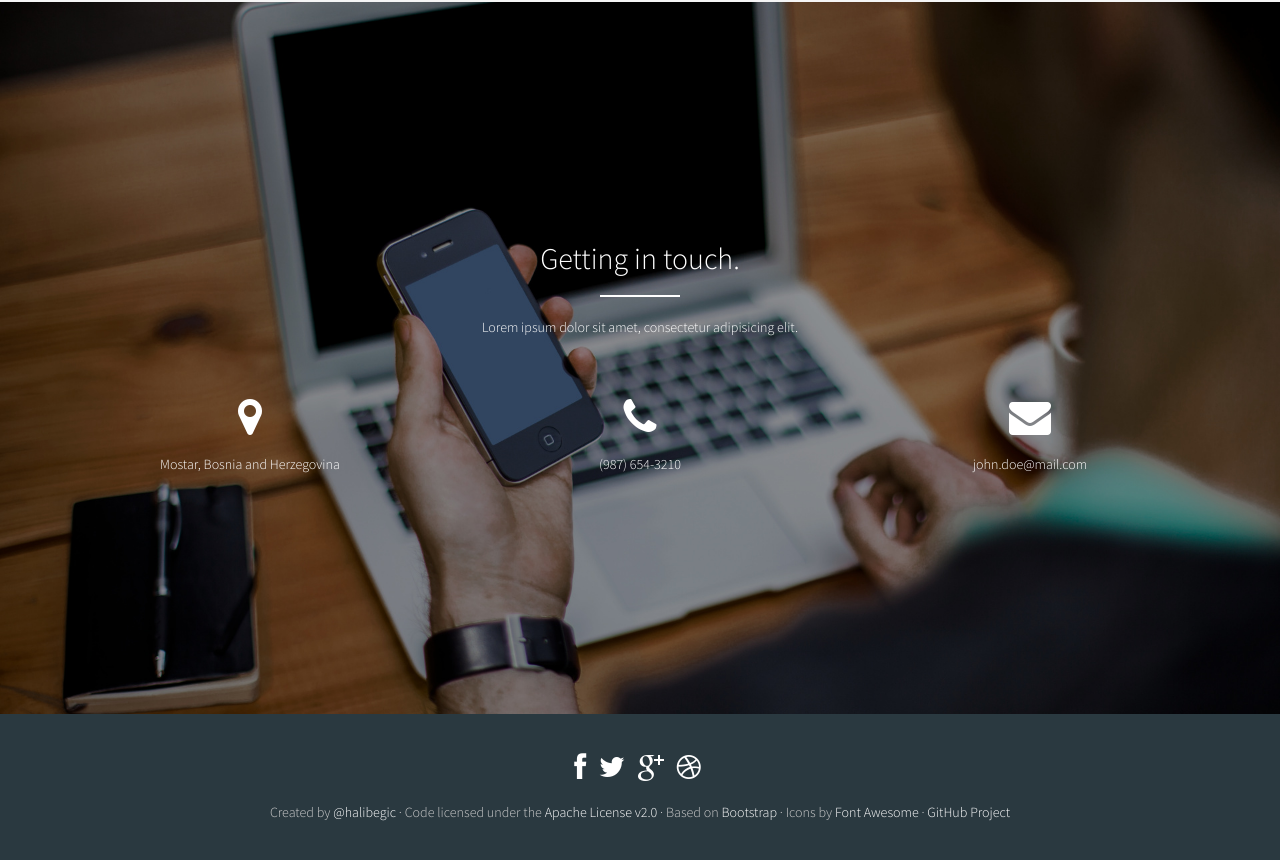
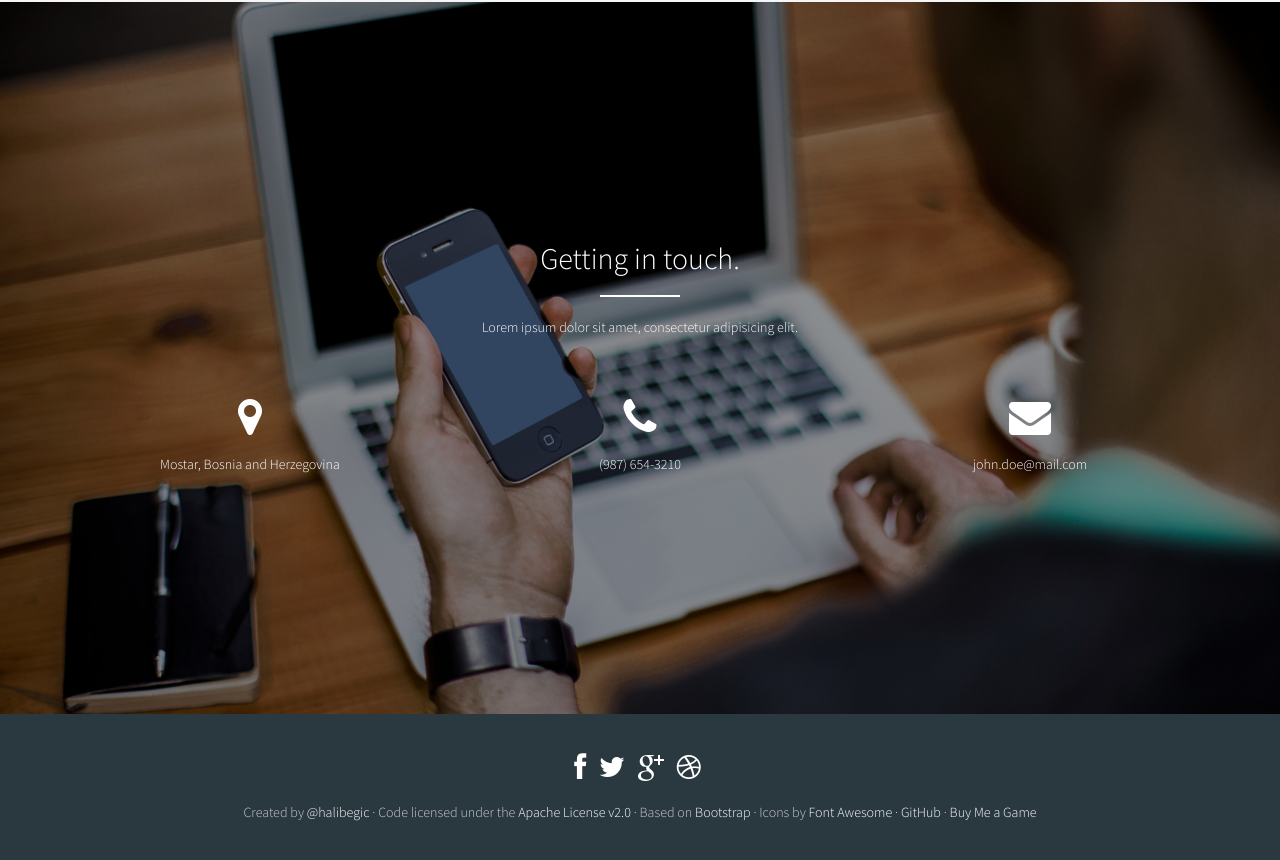
Before and after one commit to halibegic/merlin, a plain HTML site: page index.html in a window 1280 px wide. Shown: the part 2859-3719 px from the top of the page. Drawn offline with Linux system fonts and the light colour scheme; a script that the page names is missing.

Commit message:
Updated footer

```diff
--- a/index.html
+++ b/index.html
@@ -428,7 +428,8 @@
               Code licensed under the <a href="http://www.apache.org/licenses/LICENSE-2.0">Apache License v2.0</a> &middot;
               Based on <a href="http://getbootstrap.com/">Bootstrap</a>  &middot;
               Icons by <a href="http://fontawesome.io/">Font Awesome</a> &middot;
-              <a href="http://www.github.com/halibegic/merlin">GitHub Project</a>
+              <a href="http://www.github.com/halibegic/merlin">GitHub</a> &middot;
+              <a href="http://steamcommunity.com/id/halibegic">Buy Me a Game</a>
             </p>
           </div>
         </div>
```
